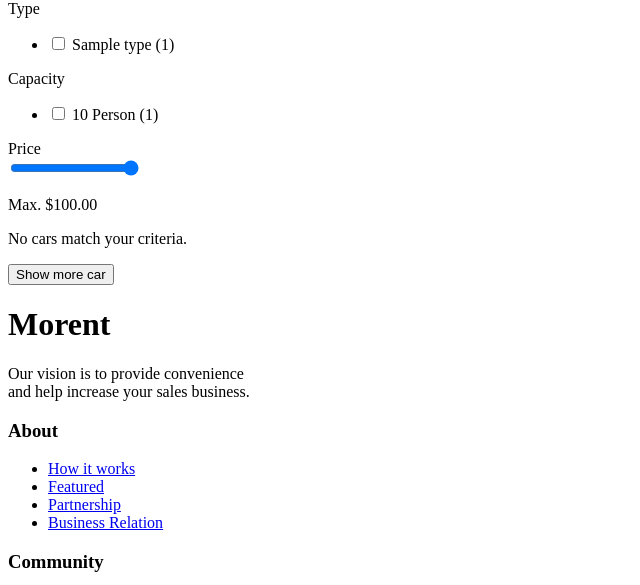
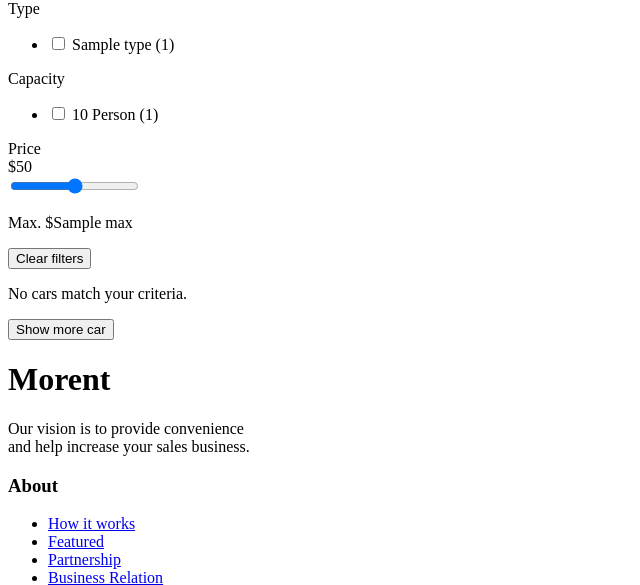
Before and after one commit to yahyaoui-mohamed/Symfony_Rent_Car_App, a Symfony app: template templates/cars/index.html.twig in a window 1280 px wide. Shown: the part 107-692 px from the top of the page, without its empty margins (0-640 px from the left). Run offline with Twig, Linux system fonts and the light colour scheme; the template is opened without the code that fills it: most values are stand-ins (such as "Sample title", 1, 10 or a date in 2020); some libraries are stand-ins or nearby versions.

Commit message:
General fixes

```diff
--- a/src/Controller/CarsController.php
+++ b/src/Controller/CarsController.php
@@ -33,6 +33,8 @@ class CarsController extends AbstractController
              ORDER BY c.capacity'
         );
 
+        $max = $em->getRepository(Car::class)->getMaxCarPrice();
+
         $carDataCapacity = $queryCapacity->getResult();
         $carDataType = $queryType->getResult();
 
@@ -41,6 +43,7 @@ class CarsController extends AbstractController
             'carDataType' => $carDataType,
             'carDataCapacity' => $carDataCapacity,
             'favoriteCarUser' => $favoriteCarUser,
+            'max' => $max,
         ]);
     }
 
--- a/templates/cars/index.html.twig
+++ b/templates/cars/index.html.twig
@@ -36,11 +36,13 @@
 					</ul>
 
 
-
-					<div class="filter-title">Price</div>
-					<input type="range" id="price-filter" step="1" value="100">
-					<p>Max. $100.00</p>
-					{# <button class="clear-filters">Clear filters</button> #}
+					<div class="d-flex justify-content-between align-items-center mb-3">
+						<div class="filter-title">Price</div>
+						<span id="value"></span>
+					</div>
+					<input type="range" id="price-filter" step="1" value="{{max}}" max="{{max}}">
+					<p>Max. ${{max}}</p>
+					<button id="clear-filters">Clear filters</button>
 				</div>
 			</form>
 		</div>
@@ -109,7 +111,9 @@
 					{% include 'cars/_list.html.twig' with {'cars': cars} %}
 
 				</div>
-				<button class="mt-5">Show more car</button>
+				<div class="text-center">
+					<button class="mt-5 show-more">Show more car</button>
+				</div>
 			</div>
 
 		</div>
@@ -117,7 +121,8 @@
 
 	{% include "footer.html.twig" %}
 <script>
-document.addEventListener("DOMContentLoaded", function () {
+
+{# document.addEventListener("DOMContentLoaded", function () {
     const filterForm = document.querySelector("#filter-form");
     const carListContainer = document.querySelector(".cars .row");
 
@@ -254,12 +259,117 @@ favoriteCar.forEach(function(car){
 	});
 });
 
+let maxValue = document.getElementById("value");
+maxValue.innerText = "$" + document.getElementById("price-filter").value;
 
-{# document.querySelector(".clear-filters").addEventListener("click", function(e){
-	e.preventDefault();
-	document.getElementById("filter-form").reset();
+document.getElementById("price-filter").addEventListener("input", function(){
+	maxValue.innerText = "$" + this.value;
 }); #}
 
+let maxValue = document.getElementById("value");
+maxValue.innerText = "$" + document.getElementById("price-filter").value;
 
+document.getElementById("price-filter").addEventListener("input", function () {
+    maxValue.innerText = "$" + this.value;
+});
+
+
+document.addEventListener("DOMContentLoaded", function () {
+    const filterForm = document.querySelector("#filter-form");
+    const carListContainer = document.querySelector(".cars .row");
+    const clearFiltersButton = document.getElementById("clear-filters");
+
+    function fetchCars(filters = {}) {
+        fetch("/cars/filter", {
+            method: "POST",
+            headers: {
+                "Content-Type": "application/json",
+            },
+            body: JSON.stringify(filters),
+        })
+        .then((response) => {
+            if (!response.ok) {
+                throw new Error("Network response was not ok");
+            }
+            return response.text();
+        })
+        .then((html) => {
+            carListContainer.innerHTML = html;
+
+            let favoriteCar = document.querySelectorAll(".cars .car .favorite i");
+            favoriteCar.forEach(function(car){
+                car.addEventListener("click", function(){
+                    if(this.classList.contains("active")){
+                        this.classList.add("fi-rr-heart");
+                        this.classList.remove("fi-ss-heart");
+                        this.classList.remove("active");
+                    }
+                    else{
+                        this.classList.remove("fi-rr-heart");
+                        this.classList.add("fi-ss-heart");
+                        this.classList.add("active");
+                    }
+                    let carId = this.parentNode.nextElementSibling.value;
+
+                    fetch("/favorite", {
+                        method: "POST",
+                        headers: {
+                            "Content-Type": "application/json",
+                        },
+                        body: JSON.stringify({ id: carId })
+                    })
+                    .then((response) => {
+                        if (!response.ok) {
+                            throw new Error("Network response was not ok");
+                        }
+                        return response.text();
+                    });
+                });
+            });
+        })
+        .catch((error) => {
+            console.error("There was a problem with the fetch operation:", error);
+        });
+    }
+
+    filterForm.addEventListener("change", function () {
+        const filters = {};
+
+        const typeFilters = ['sport', 'suv', 'hatchback'];
+        typeFilters.forEach(function (type) {
+            const checkbox = document.getElementById(type);
+            if (checkbox.checked) {
+                if (!filters.type) filters.type = [];
+                filters.type.push(type);
+            }
+        });
+
+        const capacityFilters = ['person2', 'person4', 'person6'];
+        capacityFilters.forEach(function (capacity) {
+            const checkbox = document.getElementById(capacity);
+            if (checkbox.checked) {
+                if (!filters.capacity) filters.capacity = [];
+                filters.capacity.push(checkbox.value);
+            }
+        });
+
+        const priceRange = document.querySelector('input[type="range"]');
+        if (priceRange) {
+            filters.price_min = 0;
+            filters.price_max = priceRange.value;
+        }
+
+        fetchCars(filters);
+    });
+
+    clearFiltersButton.addEventListener("click", function (e) {
+				e.preventDefault();
+        filterForm.reset();
+				maxValue.innerText = "$" + document.getElementById("price-filter").value;
+        fetchCars();
+    });
+
+    fetchCars();
+});
 </script>
 {% endblock %}
```
Also changed, not shown: assets/styles/_filter.scss (+10 -0 lines), src/Repository/CarRepository.php (+8 -5 lines).
